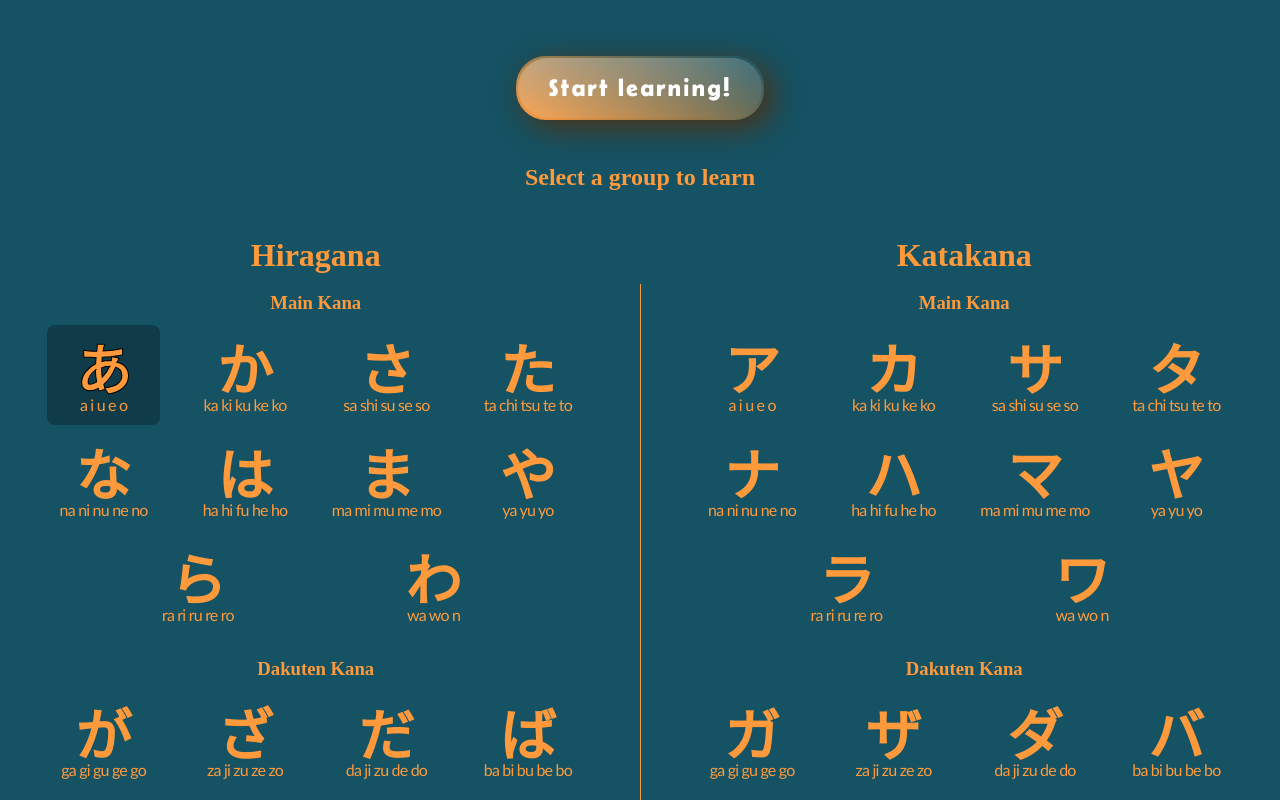
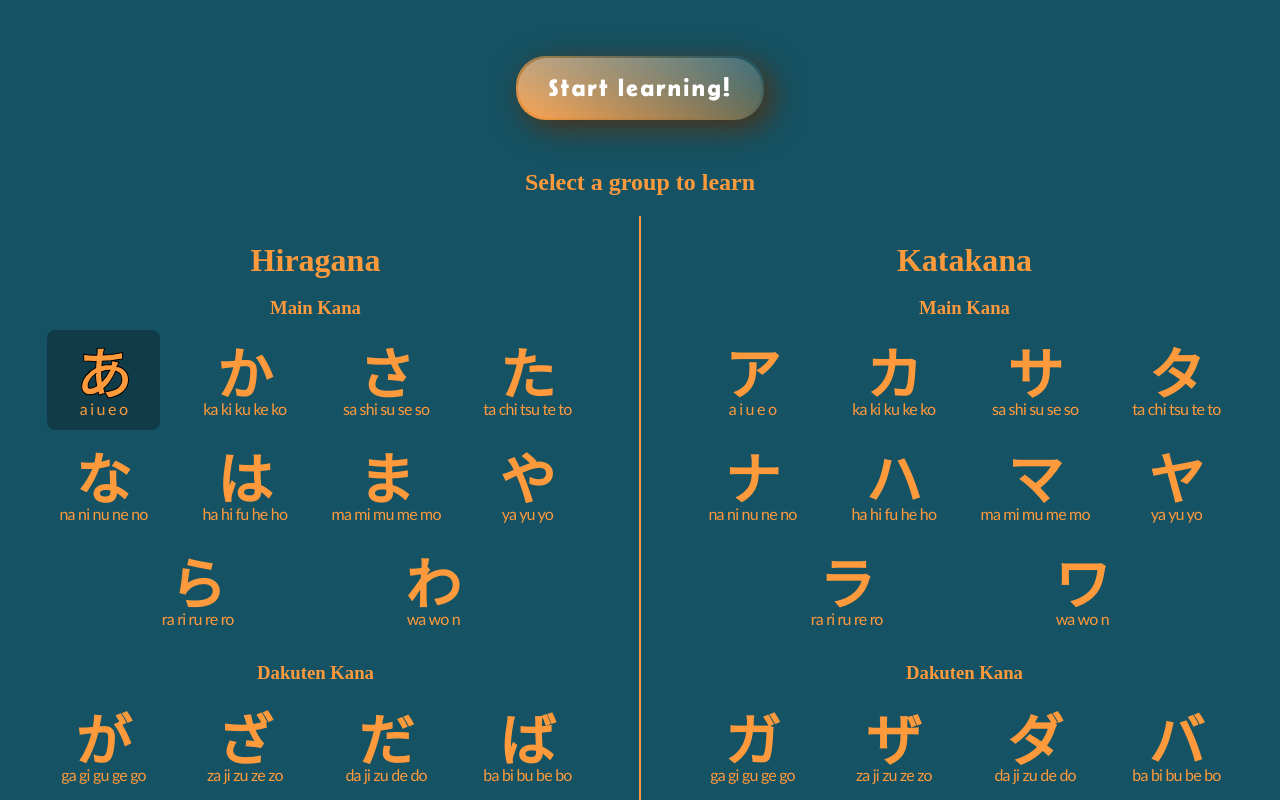
Before and after one commit to Eldoprano/learn-kana, a React (Create React App) app: page / in a window 1280 px wide. Shown: the part 660-1460 px from the top of the page. Built offline with nearby package versions, Linux system fonts and the light colour scheme.

Commit message:
Fixed Kana divider and other element height issues

```diff
--- a/src/App.css
+++ b/src/App.css
@@ -95,13 +95,14 @@ Game Menu Page
 
   #game-menu-title {
     user-select: none;
-    padding-top: 0.5em;
+    padding-top: 0.7em;
   }
   .game-menu-page{
-    height: 97vh;
+    min-height: 100vh;
     display: flex;
     flex-direction: column;
     align-items: center;
+    justify-content: space-around;
   }
 
   .kana-group-selector{
@@ -111,15 +112,14 @@ Game Menu Page
     gap:1em;
   }
 
-  .kana-divider{
-    width: 0px;
-    border-width: 1px;
-    border-style: solid;
-    border-left: transparent;
-    color: #ff9a3c;
-    display: inline-block;
-    height: calc(100% - 75px);
-    align-self: flex-end;
+  .kana-group-selector::before {
+    align-self: stretch;
+    content: '';
+    border: 1px solid #ff9a3c;
+  }
+
+  .kana-group-selector .kana-group-elements:first-child {
+    order: -1;
   }
 
   .kana-group-elements{
@@ -175,6 +175,7 @@ Game Menu Page
     font-size: 3.5em;
     margin-top: 5px;
     margin-bottom: -15px;
+    user-select: none;
   }
 
   .character-checkbox-content>p{
@@ -182,6 +183,7 @@ Game Menu Page
     letter-spacing: -0.8px;
     margin-top: 3px;
     font-family: 'Trebuchet MS', sans-serif;
+    user-select: none;
   }
 
   .character-checkbox-element {
@@ -255,6 +257,11 @@ Game Menu Page
     text-align: -webkit-center;
   }
 
+  .game-mode-selector-group>h2 {
+    user-select: none;
+
+  }
+
   .game-mode-selector-button-group{
     display: flex;
     flex-direction: row;
@@ -280,6 +287,7 @@ Game Menu Page
     border-style: hidden;
     font-size: 1.2em;
     color: #ff9a3c;
+    user-select: none;
   }
 
   .button-with-arrows>button:active {
--- a/src/components/GameMenu.js
+++ b/src/components/GameMenu.js
@@ -29,7 +29,6 @@ export default function GameMenu() {
       <h2 id='game-menu-title'>Select a group to learn</h2>
       <div className='kana-group-selector'>
         <KanaGroup groupToShow="hiragana" />
-        <div className='kana-divider'></div>
         <KanaGroup groupToShow="katakana" />
       </div>
       <div className='game-mode-selector'>
```
